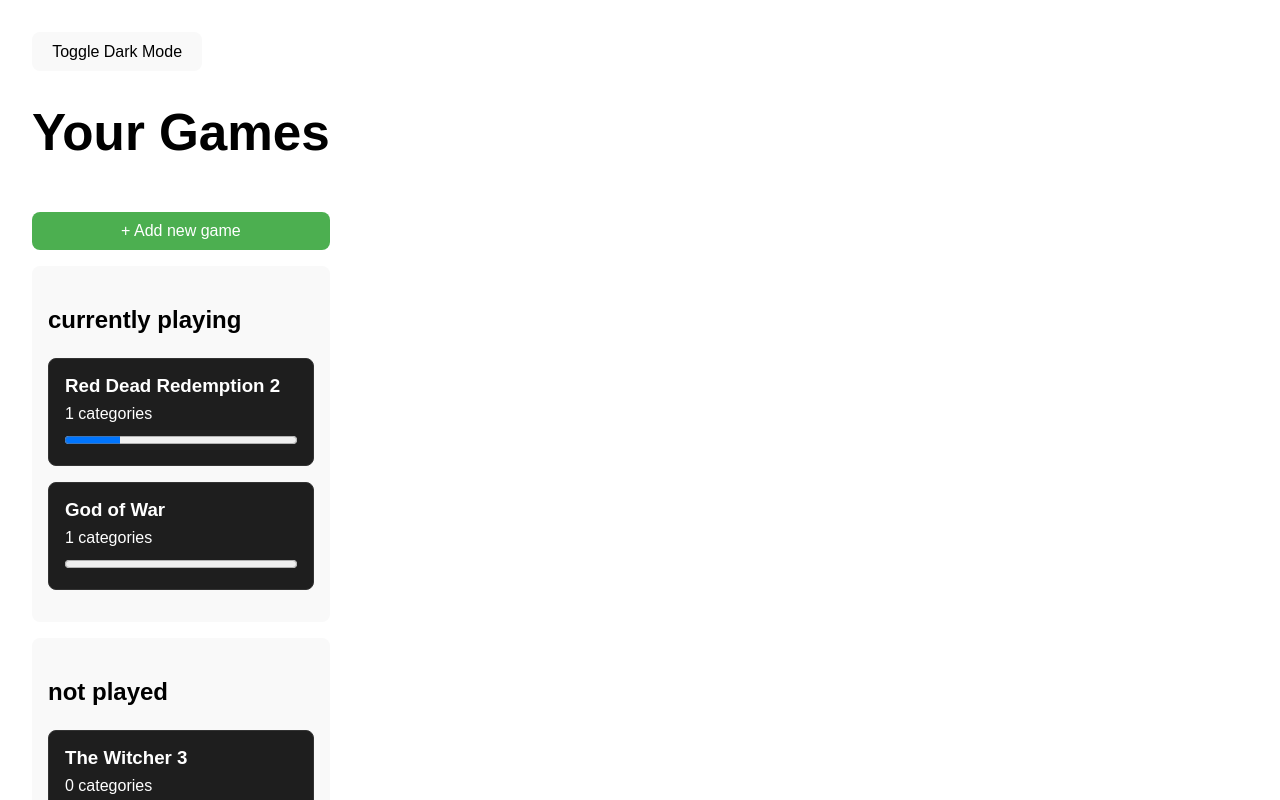
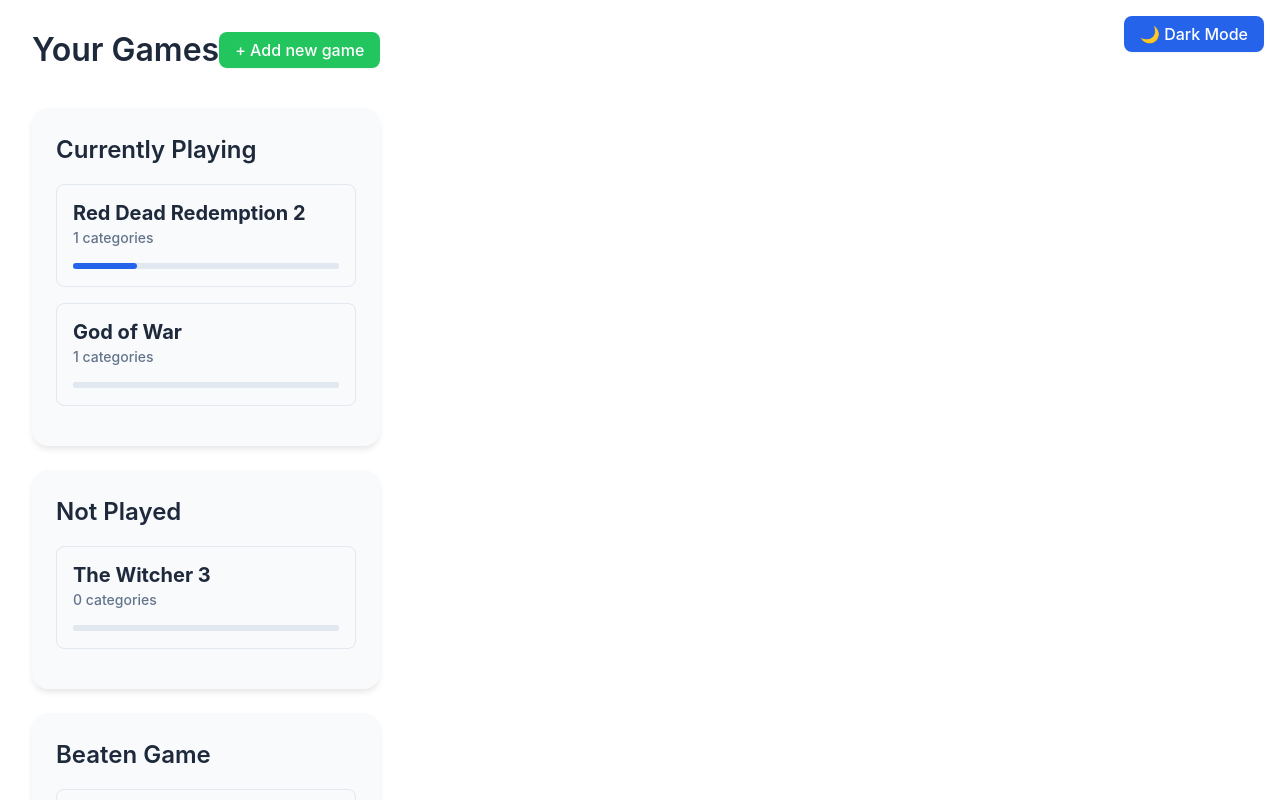
Before and after one commit to leovolving/quest, a React (Vite) app: page / in a window 1280 px wide. Shown: the top 800 px of the page. Built offline with nearby package versions, Linux system fonts and the light colour scheme.

Commit message:
[cursor] initial theme commit

```diff
--- a/src/App.jsx
+++ b/src/App.jsx
@@ -6,30 +6,117 @@
 import GameDetail from './components/GameDetail';
 
 const lightTheme = {
-  background: '#ffffff',
-  text: '#000000',
-  cardBg: '#f9f9f9',
-  cardHover: '#efefef',
+  colors: {
+    primary: '#2563eb',
+    primaryHover: '#1d4ed8',
+    secondary: '#64748b',
+    success: '#22c55e',
+    successHover: '#16a34a',
+    background: '#ffffff',
+    cardBg: '#f8fafc',
+    cardHover: '#f1f5f9',
+    text: '#1e293b',
+    textSecondary: '#64748b',
+    border: '#e2e8f0',
+    inputBackground: '#ffffff',
+  },
+  spacing: {
+    xs: '0.25rem',
+    sm: '0.5rem',
+    md: '1rem',
+    lg: '1.5rem',
+    xl: '2rem',
+  },
+  borderRadius: {
+    sm: '0.25rem',
+    md: '0.5rem',
+    lg: '1rem',
+  },
+  shadows: {
+    sm: '0 1px 2px 0 rgb(0 0 0 / 0.05)',
+    md: '0 4px 6px -1px rgb(0 0 0 / 0.1)',
+    lg: '0 10px 15px -3px rgb(0 0 0 / 0.1)',
+  },
 };
 
 const darkTheme = {
-  background: '#1e1e1e',
-  text: '#ffffff',
-  cardBg: '#2a2a2a',
-  cardHover: '#3a3a3a',
+  colors: {
+    primary: '#3b82f6',
+    primaryHover: '#2563eb',
+    secondary: '#94a3b8',
+    success: '#22c55e',
+    successHover: '#16a34a',
+    background: '#0f172a',
+    cardBg: '#1e293b',
+    cardHover: '#334155',
+    text: '#f8fafc',
+    textSecondary: '#cbd5e1',
+    border: '#334155',
+    inputBackground: '#1e293b',
+  },
+  spacing: {
+    xs: '0.25rem',
+    sm: '0.5rem',
+    md: '1rem',
+    lg: '1.5rem',
+    xl: '2rem',
+  },
+  borderRadius: {
+    sm: '0.25rem',
+    md: '0.5rem',
+    lg: '1rem',
+  },
+  shadows: {
+    sm: '0 1px 2px 0 rgb(0 0 0 / 0.1)',
+    md: '0 4px 6px -1px rgb(0 0 0 / 0.2)',
+    lg: '0 10px 15px -3px rgb(0 0 0 / 0.2)',
+  },
 };
 
 const GlobalStyle = createGlobalStyle`
   body {
     margin: 0;
-    background-color: ${({ theme }) => theme.background};
-    color: ${({ theme }) => theme.text};
-    font-family: Arial, sans-serif;
+    background-color: ${({ theme }) => theme.colors.background};
+    color: ${({ theme }) => theme.colors.text};
+    font-family: -apple-system, BlinkMacSystemFont, 'Segoe UI', Roboto, Oxygen, Ubuntu, Cantarell, 'Open Sans', 'Helvetica Neue', sans-serif;
+    line-height: 1.5;
+  }
+
+  * {
+    box-sizing: border-box;
+  }
+
+  button {
+    cursor: pointer;
+    transition: all 0.2s ease-in-out;
+  }
+
+  input, select, textarea {
+    font-family: inherit;
   }
 `;
 
 const AppContainer = styled.div`
-  padding: 2rem;
+  max-width: 1200px;
+  margin: 0 auto;
+  padding: ${({ theme }) => theme.spacing.xl};
+`;
+
+const ThemeToggle = styled.button`
+  position: fixed;
+  top: ${({ theme }) => theme.spacing.md};
+  right: ${({ theme }) => theme.spacing.md};
+  padding: ${({ theme }) => theme.spacing.sm} ${({ theme }) => theme.spacing.md};
+  background-color: ${({ theme }) => theme.colors.primary};
+  color: white;
+  border: none;
+  border-radius: ${({ theme }) => theme.borderRadius.md};
+  box-shadow: ${({ theme }) => theme.shadows.sm};
+
+  &:hover {
+    background-color: ${({ theme }) => theme.colors.primaryHover};
+    transform: translateY(-1px);
+  }
 `;
 
 function App() {
@@ -45,9 +132,9 @@
     <ThemeProvider theme={isDarkMode ? darkTheme : lightTheme}>
       <GlobalStyle />
       <AppContainer>
-        <button onClick={() => setIsDarkMode((prev) => !prev)}>
-          Toggle {isDarkMode ? 'Light' : 'Dark'} Mode
-        </button>
+        <ThemeToggle onClick={() => setIsDarkMode((prev) => !prev)}>
+          {isDarkMode ? '☀️ Light Mode' : '🌙 Dark Mode'}
+        </ThemeToggle>
         {selectedGame ? <GameDetail /> : <GameDashboard />}
       </AppContainer>
     </ThemeProvider>
--- a/src/components/CategoryList.jsx
+++ b/src/components/CategoryList.jsx
@@ -4,9 +4,23 @@
 import ObjectiveList from './ObjectiveList';
 
 const Category = styled.div`
-  padding: 1rem;
-  background-color: ${({ theme }) => theme.cardBg};
-  border-radius: 8px;
+  padding: ${({ theme }) => theme.spacing.lg};
+  background-color: ${({ theme }) => theme.colors.cardBg};
+  border-radius: ${({ theme }) => theme.borderRadius.lg};
+  box-shadow: ${({ theme }) => theme.shadows.md};
+  margin-bottom: ${({ theme }) => theme.spacing.lg};
+`;
+
+const CategoryTitle = styled.h3`
+  margin: 0 0 ${({ theme }) => theme.spacing.md};
+  color: ${({ theme }) => theme.colors.text};
+  font-size: 1.25rem;
+  font-weight: 600;
+`;
+
+const EmptyMessage = styled.em`
+  color: ${({ theme }) => theme.colors.textSecondary};
+  font-size: 0.875rem;
 `;
 
 const CategoryList = ({ category, hideCompleted }) => {
@@ -14,10 +28,17 @@
     () => (hideCompleted ? category.objectives.filter((o) => !o.completed) : category.objectives),
     [category, hideCompleted]
   );
+
   return (
     <Category>
-      <h3>{category.name}</h3>
-      <ObjectiveList objectives={objectives} hideCompleted={hideCompleted} />
+      <CategoryTitle>{category.name}</CategoryTitle>
+      {objectives.length === 0 ? (
+        <EmptyMessage>
+          {hideCompleted ? 'All objectives completed!' : 'No objectives yet'}
+        </EmptyMessage>
+      ) : (
+        <ObjectiveList objectives={objectives} hideCompleted={hideCompleted} />
+      )}
     </Category>
   );
 };
--- a/src/components/GameDashboard.jsx
+++ b/src/components/GameDashboard.jsx
@@ -9,29 +9,48 @@
 
 const Dashboard = styled.div`
   display: grid;
-  gap: 1rem;
+  gap: ${({ theme }) => theme.spacing.lg};
+`;
+
+const Header = styled.div`
+  display: flex;
+  justify-content: space-between;
+  align-items: center;
+  margin-bottom: ${({ theme }) => theme.spacing.md};
+`;
+
+const Title = styled.h1`
+  margin: 0;
+  color: ${({ theme }) => theme.colors.text};
+  font-size: 2rem;
+  font-weight: 600;
 `;
 
 const NewGameButton = styled.button`
-  padding: 10px;
-  background-color: #4caf50;
+  padding: ${({ theme }) => theme.spacing.sm} ${({ theme }) => theme.spacing.md};
+  background-color: ${({ theme }) => theme.colors.success};
   color: white;
   border: none;
-  cursor: pointer;
+  border-radius: ${({ theme }) => theme.borderRadius.md};
+  font-weight: 500;
+  box-shadow: ${({ theme }) => theme.shadows.sm};
 
   &:hover {
-    background-color: #45a049;
+    background-color: ${({ theme }) => theme.colors.successHover};
+    transform: translateY(-1px);
   }
 `;
 
 const GameCard = styled.div`
-  background-color: ${({ theme }) => theme.cardBg};
-  padding: 1rem;
-  border-radius: 8px;
-  transition: background 0.3s;
+  background-color: ${({ theme }) => theme.colors.cardBg};
+  padding: ${({ theme }) => theme.spacing.lg};
+  border-radius: ${({ theme }) => theme.borderRadius.lg};
+  box-shadow: ${({ theme }) => theme.shadows.md};
+  transition: all 0.2s ease-in-out;
 
   &:hover {
-    background-color: ${({ theme }) => theme.cardHover};
+    transform: translateY(-2px);
+    box-shadow: ${({ theme }) => theme.shadows.lg};
   }
 `;
 
@@ -39,29 +58,56 @@
   display: block;
   width: 100%;
   text-align: left;
-  padding: 1rem;
-  margin-bottom: 1rem;
-  background-color: #1e1e1e;
-  border: 1px solid #333;
-  border-radius: 8px;
+  padding: ${({ theme }) => theme.spacing.md};
+  margin-bottom: ${({ theme }) => theme.spacing.md};
+  background-color: ${({ theme }) => theme.colors.cardBg};
+  border: 1px solid ${({ theme }) => theme.colors.border};
+  border-radius: ${({ theme }) => theme.borderRadius.md};
   cursor: pointer;
-  color: white;
+  color: ${({ theme }) => theme.colors.text};
+  transition: all 0.2s ease-in-out;
 
   h3 {
-    margin: 0 0 0.5rem;
+    margin: 0 0 ${({ theme }) => theme.spacing.xs};
+    color: ${({ theme }) => theme.colors.text};
+    font-size: 1.25rem;
   }
 
   p {
-    margin: 0 0 0.5rem;
+    margin: 0 0 ${({ theme }) => theme.spacing.xs};
+    color: ${({ theme }) => theme.colors.textSecondary};
+    font-size: 0.875rem;
   }
 
   progress {
     width: 100%;
+    height: 6px;
+    border-radius: ${({ theme }) => theme.borderRadius.sm};
+    background-color: ${({ theme }) => theme.colors.border};
+
+    &::-webkit-progress-bar {
+      background-color: ${({ theme }) => theme.colors.border};
+      border-radius: ${({ theme }) => theme.borderRadius.sm};
+    }
+
+    &::-webkit-progress-value {
+      background-color: ${({ theme }) => theme.colors.primary};
+      border-radius: ${({ theme }) => theme.borderRadius.sm};
+    }
   }
 
   &:hover {
-    background-color: #2c2c2c;
+    background-color: ${({ theme }) => theme.colors.cardHover};
+    border-color: ${({ theme }) => theme.colors.primary};
   }
+`;
+
+const StatusTitle = styled.h2`
+  color: ${({ theme }) => theme.colors.text};
+  font-size: 1.5rem;
+  font-weight: 600;
+  margin: 0 0 ${({ theme }) => theme.spacing.md};
+  text-transform: capitalize;
 `;
 
 const GameDashboard = () => {
@@ -77,12 +123,14 @@
 
   return (
     <Dashboard>
-      <h1>Your Games</h1>
-      <NewGameButton onClick={toggleIsNewGameFormOpen}>+ Add new game</NewGameButton>
+      <Header>
+        <Title>Your Games</Title>
+        <NewGameButton onClick={toggleIsNewGameFormOpen}>+ Add new game</NewGameButton>
+      </Header>
       <NewGameForm isOpen={isNewGameFormOpen} onClose={toggleIsNewGameFormOpen} />
       {Object.entries(groupedGames).map(([status, games]) => (
         <GameCard key={status}>
-          <h2>{status.replace(/-/g, ' ')}</h2>
+          <StatusTitle>{status.replace(/-/g, ' ')}</StatusTitle>
           {games.map((game) => (
             <GameCardButton key={game.id} onClick={() => setSelectedGame(game)}>
               <h3>{game.name}</h3>
--- a/src/components/GameDetail.jsx
+++ b/src/components/GameDetail.jsx
@@ -1,11 +1,85 @@
 // src/components/GameDetail.js
 import React, { useState } from 'react';
+import styled from 'styled-components';
 
 import CategoryList from './CategoryList';
 import TagView from './TagView';
 import NewObjectiveForm from './forms/NewObjectiveForm';
 
 import { useGameContext } from '../context/GameContext';
+
+const BackButton = styled.button`
+  display: flex;
+  align-items: center;
+  gap: ${({ theme }) => theme.spacing.xs};
+  padding: ${({ theme }) => theme.spacing.sm} ${({ theme }) => theme.spacing.md};
+  background-color: ${({ theme }) => theme.colors.cardBg};
+  color: ${({ theme }) => theme.colors.text};
+  border: 1px solid ${({ theme }) => theme.colors.border};
+  border-radius: ${({ theme }) => theme.borderRadius.md};
+  margin-bottom: ${({ theme }) => theme.spacing.lg};
+  font-weight: 500;
+
+  &:hover {
+    background-color: ${({ theme }) => theme.colors.cardHover};
+    border-color: ${({ theme }) => theme.colors.primary};
+  }
+`;
+
+const GameHeader = styled.div`
+  display: flex;
+  justify-content: space-between;
+  align-items: center;
+  margin-bottom: ${({ theme }) => theme.spacing.lg};
+`;
+
+const GameTitle = styled.h1`
+  margin: 0;
+  color: ${({ theme }) => theme.colors.text};
+  font-size: 2rem;
+  font-weight: 600;
+`;
+
+const StatusSelect = styled.select`
+  padding: ${({ theme }) => theme.spacing.sm} ${({ theme }) => theme.spacing.md};
+  background-color: ${({ theme }) => theme.colors.cardBg};
+  color: ${({ theme }) => theme.colors.text};
+  border: 1px solid ${({ theme }) => theme.colors.border};
+  border-radius: ${({ theme }) => theme.borderRadius.md};
+  font-size: 1rem;
+
+  &:focus {
+    outline: none;
+    border-color: ${({ theme }) => theme.colors.primary};
+  }
+`;
+
+const ViewControls = styled.div`
+  display: flex;
+  gap: ${({ theme }) => theme.spacing.md};
+  margin-bottom: ${({ theme }) => theme.spacing.lg};
+  padding: ${({ theme }) => theme.spacing.md};
+  background-color: ${({ theme }) => theme.colors.cardBg};
+  border-radius: ${({ theme }) => theme.borderRadius.md};
+  box-shadow: ${({ theme }) => theme.shadows.sm};
+`;
+
+const ControlGroup = styled.div`
+  display: flex;
+  align-items: center;
+  gap: ${({ theme }) => theme.spacing.sm};
+`;
+
+const Label = styled.label`
+  color: ${({ theme }) => theme.colors.textSecondary};
+  font-size: 0.875rem;
+`;
+
+const Checkbox = styled.input`
+  width: 16px;
+  height: 16px;
+  margin: 0;
+`;
 
 const GameDetail = () => {
   const [groupByTagType, setGroupByTagType] = useState('');
@@ -39,40 +113,46 @@
   };
 
   return (
-    <div className="game-detail">
-      <button onClick={() => setSelectedGame(null)}>← Back</button>
-      <h1>{game.name}</h1>
-      <label>
-        Status:{' '}
-        <select value={game.status || 'not-played'} onChange={onUpdateStatus}>
+    <div>
+      <BackButton onClick={() => setSelectedGame(null)}>← Back to Games</BackButton>
+
+      <GameHeader>
+        <GameTitle>{game.name}</GameTitle>
+        <StatusSelect value={game.status || 'not-played'} onChange={onUpdateStatus}>
           <option value="not-played">Not Played</option>
           <option value="currently-playing">Currently Playing</option>
           <option value="beaten-game">Game Beaten</option>
-        </select>
-      </label>
+        </StatusSelect>
+      </GameHeader>
 
-      <div className="view-controls">
-        <label>
+      <ViewControls>
+        <ControlGroup>
+          <Label>
             Group by tag:
-          <select value={groupByTagType} onChange={(e) => setGroupByTagType(e.target.value)}>
+            <StatusSelect
+              value={groupByTagType}
+              onChange={(e) => setGroupByTagType(e.target.value)}
+            >
               <option value="">Category</option>
               {tagTypes.map((type) => (
                 <option key={type} value={type}>
                   {type}
                 </option>
               ))}
-          </select>
-        </label>
+            </StatusSelect>
+          </Label>
+        </ControlGroup>
 
-        <label>
-          <input
+        <ControlGroup>
+          <Checkbox
             type="checkbox"
             checked={hideCompleted}
             onChange={() => setHideCompleted((prev) => !prev)}
-          />{' '}
-          Hide completed
-        </label>
-      </div>
+            id="hide-completed"
+          />
+          <Label htmlFor="hide-completed">Hide completed</Label>
+        </ControlGroup>
+      </ViewControls>
 
       {groupByTagType ? (
         <TagView
--- a/src/components/ObjectiveItem.jsx
+++ b/src/components/ObjectiveItem.jsx
@@ -10,17 +10,103 @@
 import TagEditor from './forms/TagEditor';
 
 const Wrapper = styled.div`
-  margin: 0.5rem 0;
   display: flex;
-  align-items: center;
-  gap: 0.5rem;
-  flex-wrap: wrap;
+  align-items: flex-start;
+  gap: ${({ theme }) => theme.spacing.sm};
+  padding: ${({ theme }) => theme.spacing.sm};
+  border-radius: ${({ theme }) => theme.borderRadius.md};
+  transition: background-color 0.2s ease-in-out;
+
+  &:hover {
+    background-color: ${({ theme }) => theme.colors.cardHover};
+  }
+`;
+
+const Checkbox = styled.input`
+  margin-top: ${({ theme }) => theme.spacing.xs};
+`;
+
+const Content = styled.div`
+  flex: 1;
+`;
+
+const Title = styled.span`
+  color: ${({ theme }) => theme.colors.text};
+  font-weight: 500;
+`;
+
+const Note = styled.em`
+  color: ${({ theme }) => theme.colors.textSecondary};
+  font-size: 0.875rem;
+  margin-left: ${({ theme }) => theme.spacing.xs};
+`;
+
+const EditButton = styled.button`
+  padding: ${({ theme }) => theme.spacing.xs} ${({ theme }) => theme.spacing.sm};
+  background-color: transparent;
+  color: ${({ theme }) => theme.colors.textSecondary};
+  border: 1px solid ${({ theme }) => theme.colors.border};
+  border-radius: ${({ theme }) => theme.borderRadius.sm};
+  font-size: 0.875rem;
+
+  &:hover {
+    color: ${({ theme }) => theme.colors.primary};
+    border-color: ${({ theme }) => theme.colors.primary};
+  }
 `;
 
 const Form = styled.form`
   display: flex;
   flex-direction: column;
-  gap: 0.25rem;
+  gap: ${({ theme }) => theme.spacing.sm};
+  width: 100%;
+`;
+
+const Input = styled.input`
+  padding: ${({ theme }) => theme.spacing.sm};
+  background-color: ${({ theme }) => theme.colors.inputBackground};
+  color: ${({ theme }) => theme.colors.text};
+  border: 1px solid ${({ theme }) => theme.colors.border};
+  border-radius: ${({ theme }) => theme.borderRadius.sm};
+  font-size: 1rem;
+
+  &:focus {
+    outline: none;
+    border-color: ${({ theme }) => theme.colors.primary};
+  }
+`;
+
+const ButtonGroup = styled.div`
+  display: flex;
+  gap: ${({ theme }) => theme.spacing.sm};
+`;
+
+const Button = styled.button`
+  padding: ${({ theme }) => theme.spacing.sm} ${({ theme }) => theme.spacing.md};
+  border-radius: ${({ theme }) => theme.borderRadius.sm};
+  font-size: 0.875rem;
+  font-weight: 500;
+`;
+
+const SaveButton = styled(Button)`
+  background-color: ${({ theme }) => theme.colors.primary};
+  color: white;
+  border: none;
+
+  &:hover {
+    background-color: ${({ theme }) => theme.colors.primaryHover};
+  }
+`;
+
+const CancelButton = styled(Button)`
+  background-color: transparent;
+  color: ${({ theme }) => theme.colors.textSecondary};
+  border: 1px solid ${({ theme }) => theme.colors.border};
+
+  &:hover {
+    color: ${({ theme }) => theme.colors.text};
+    border-color: ${({ theme }) => theme.colors.text};
+  }
 `;
 
 const ObjectiveItem = ({ objective }) => {
@@ -66,29 +152,33 @@
 
   return (
     <Wrapper>
-      <input type="checkbox" checked={objective.completed} onChange={handleChange} />
+      <Checkbox type="checkbox" checked={objective.completed} onChange={handleChange} />
+      <Content>
         {isEditing ? (
           <Form onSubmit={handleEditSubmit}>
-          <input type="text" value={title} onChange={(e) => setTitle(e.target.value)} required />
-          <input
+            <Input type="text" value={title} onChange={(e) => setTitle(e.target.value)} required />
+            <Input
               type="text"
               placeholder="Notes (optional)"
               value={notes}
               onChange={(e) => setNotes(e.target.value)}
             />
-          <button type="submit">Save</button>
-          <button type="button" onClick={toggleIsEditing}>
+            <ButtonGroup>
+              <SaveButton type="submit">Save</SaveButton>
+              <CancelButton type="button" onClick={toggleIsEditing}>
                 Cancel
-          </button>
+              </CancelButton>
+            </ButtonGroup>
           </Form>
         ) : (
           <>
-          <span>{objective.title}</span>
-          {objective.notes && <em> - {objective.notes}</em>}
-          <button onClick={toggleIsEditing}>Edit</button>
+            <Title>{objective.title}</Title>
+            {objective.notes && <Note> - {objective.notes}</Note>}
+            <EditButton onClick={toggleIsEditing}>Edit</EditButton>
             <TagEditor objective={objective} onUpdateTags={handleTagUpdate} />
           </>
         )}
+      </Content>
     </Wrapper>
   );
 };
```
Lines whose indentation alone changed are shown as unchanged.
